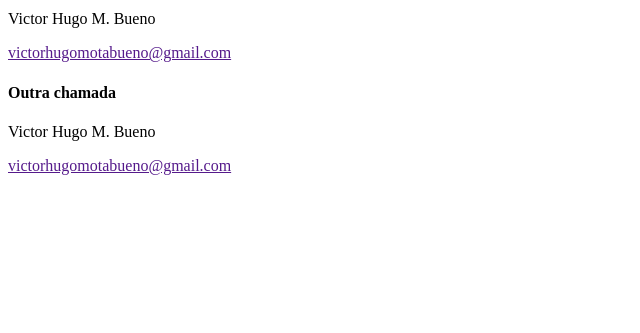
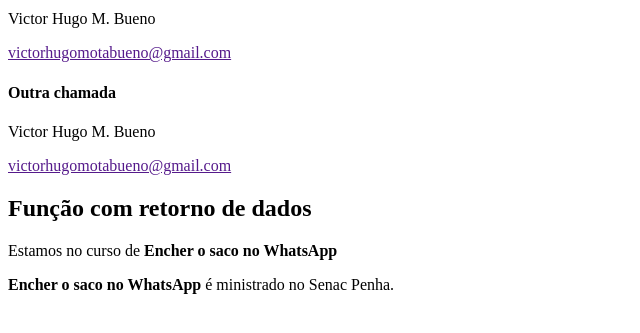
Before and after one commit to 77bueno/aulas-php, a PHP site: page /06-funcoes.php in a window 1280 px wide. Shown: the part 179-512 px from the top of the page, without its empty margins (0-640 px from the left). Run offline with PHP 8.4, Linux system fonts and the light colour scheme.

Commit message:
Função: Com retorno de dados

```diff
--- a/06-funcoes.php
+++ b/06-funcoes.php
@@ -25,8 +25,18 @@ function dadosAutor(){
     <article>
         <h4>Outra chamada</h4>
         <?=dadosAutor()?>
-
     </article>
 </section>
+
+<h2>Função com retorno de dados</h2>
+<?php
+function dadosCurso(){
+    // return "Técnico em Informática para Internet";
+    return "<b>Encher o saco no WhatsApp</b>";
+
+}
+?>
+<p>Estamos no curso de <?=dadosCurso()?></p>
+<p><?=dadosCurso()?> é ministrado no Senac Penha.</p>
 </body>
 </html>
```
